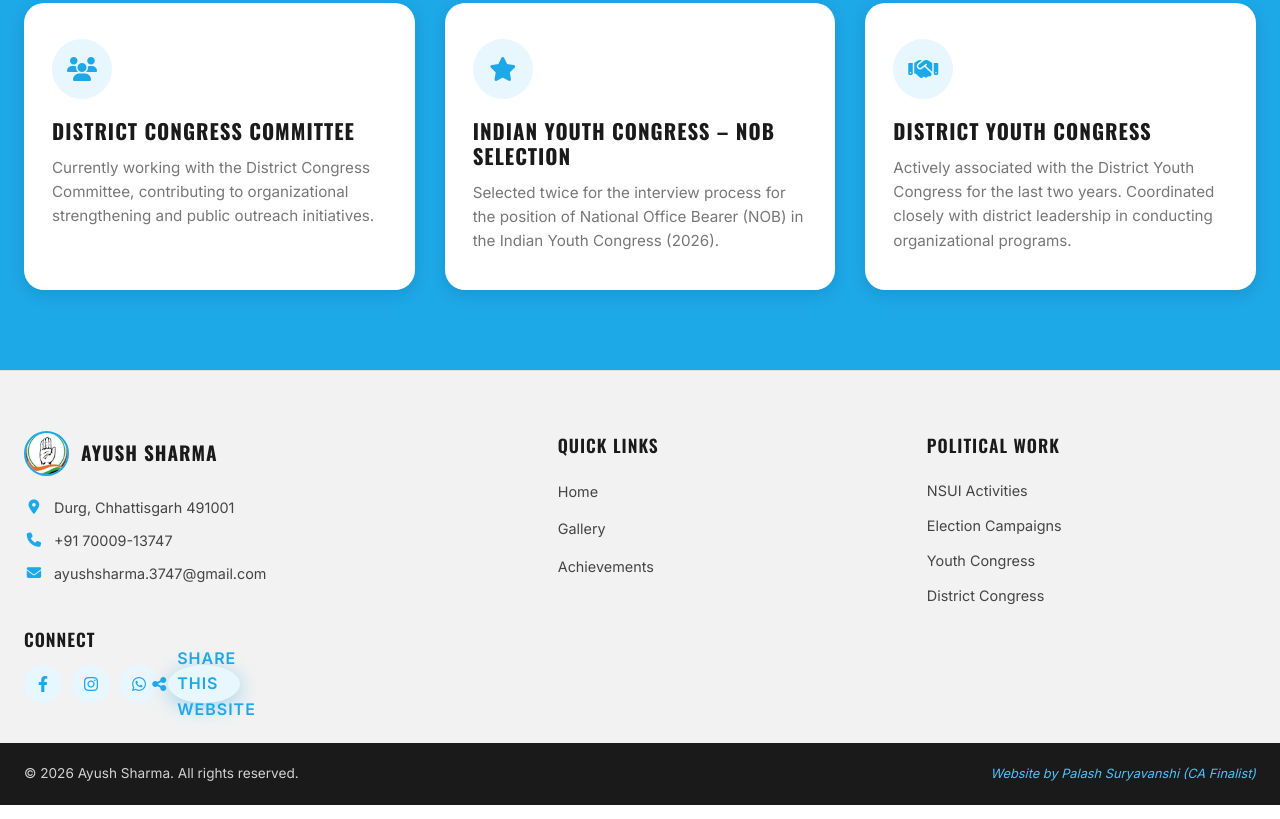
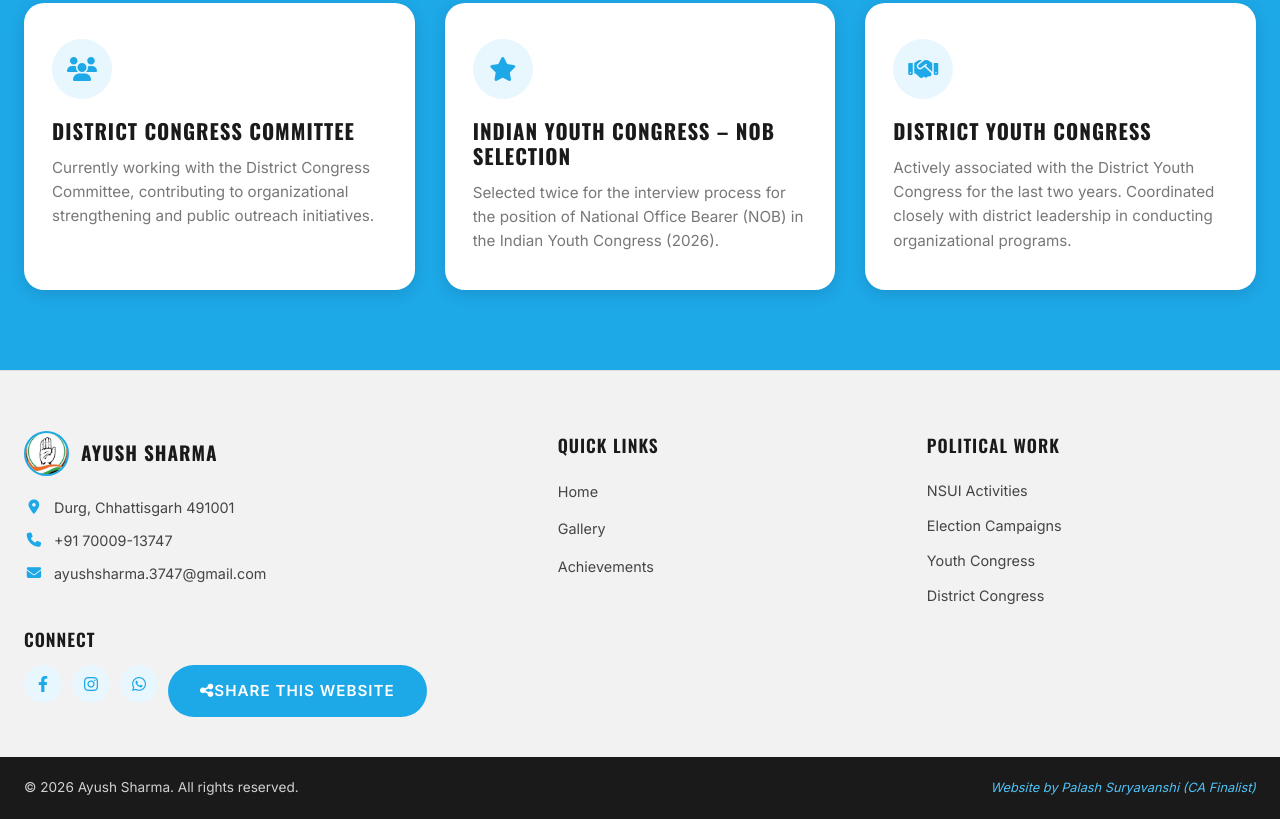
Before and after one commit to ayushsharma1710/ayushsharma1710.github.io, a website: page index-eng.html in a window 1280 px wide. Shown: the part 2431-3250 px from the top of the page. Drawn offline with nearby package versions, Linux system fonts and the light colour scheme.

Commit message:
Refactor share button styles in CSS
Removed old share button styles and updated styles for social icons.

```diff
--- a/css/style.css
+++ b/css/style.css
@@ -923,22 +923,20 @@
     color: var(--white);
 }
 
-/* Share Button */
-.share-btn {
-    display: inline-flex;
-    align-items: center;
-    gap: 10px;
-    background: var(--primary-blue);
-    color: var(--white);
-    padding: 16px 36px;
-    border-radius: var(--button-radius);
-    font-weight: 600;
-    font-size: 1.05rem;
-    text-transform: uppercase;
-    letter-spacing: 1px;
-    box-shadow: 0 4px 20px rgba(29,168,232,0.4);
-    transition: all var(--transition-smooth);
-    text-decoration: none;
+/* Share Button - Matches Hero CTA */
+.social-icons .share-btn,
+.footer-social .social-icons .share-btn {
+    width: auto !important;
+    height: auto !important;
+    min-width: unset !important;
+    border-radius: 30px !important;
+    padding: 14px 32px !important;
+    font-size: 0.95rem !important;
+    background: var(--primary-blue) !important;
+    color: var(--white) !important;
+    text-transform: uppercase !important;
+    letter-spacing: 1px !important;
+    font-weight: 600 !important;
 }
 
 .share-btn:hover {
```
